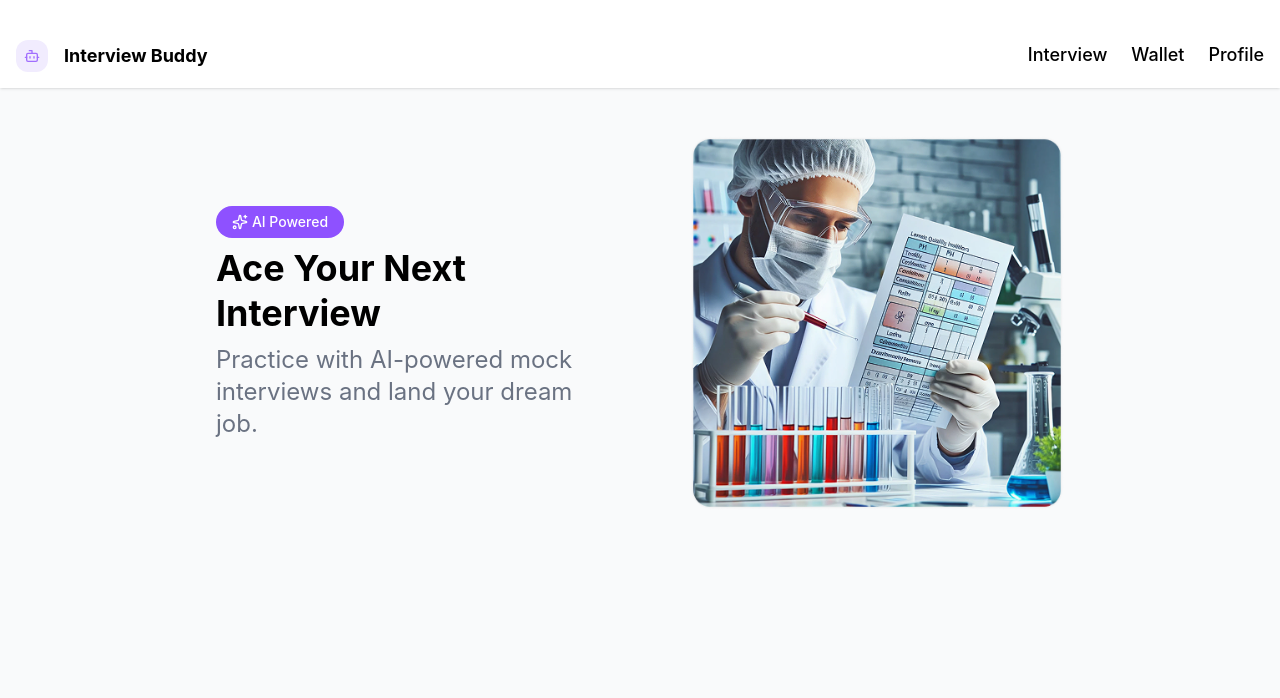
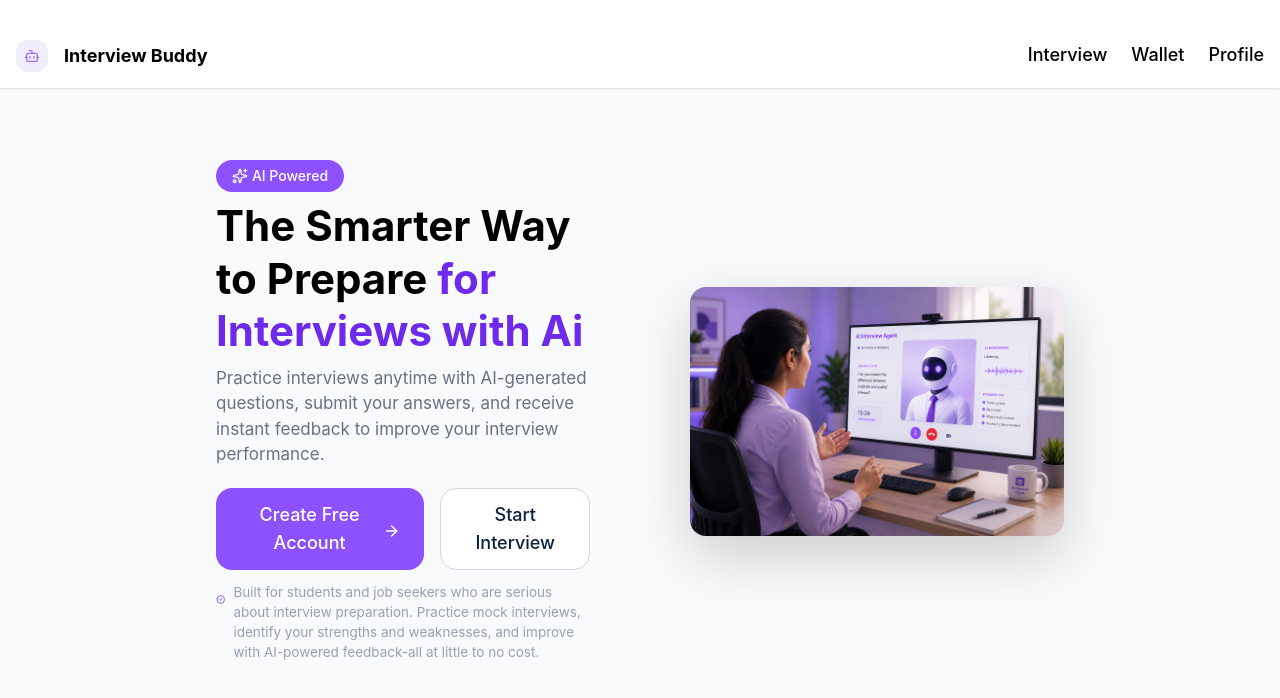
Before and after one commit to mukulv23/Interview-Buddy, a React (Vite) app in the folder Frontend/: page / in a window 1280 px wide. Shown: the top 698 px of the page. Built offline with nearby package versions, Linux system fonts and the light colour scheme; no server answers.

Commit message:
Home page Added

```diff
--- a/Frontend/src/index.css
+++ b/Frontend/src/index.css
@@ -12,3 +12,11 @@
 .auth-btn {
     @apply bg-[#8e51ff] mt-4 w-full max-w-sm text-white p-1.5 rounded-2xl active:bg-[#754bdf] md:hover:bg-[#754bdf] md:transition-colors md:duration-200 cursor-pointer
 }
+
+.hero-btn{
+    @apply bg-[#8e51ff] text-white px-6 py-3 rounded-2xl text-lg font-medium flex items-center justify-center gap-1 hover:bg-[#6e2aeb] cursor-pointer transition-all duration-300
+}
+
+.ptr{
+    @apply cursor-pointer
+}
--- a/Frontend/src/pages/Home.jsx
+++ b/Frontend/src/pages/Home.jsx
@@ -1,35 +1,63 @@
-import React from 'react'
-import { Sparkles, RocketIcon } from 'lucide-react'
+import React, { useEffect } from 'react'
+import { Sparkles, RocketIcon, ArrowRight, Verified } from 'lucide-react'
 import { useNavigate } from 'react-router-dom'
 import { Auth } from '../contexts/AuthContext.jsx'
 
 export const Home = () => {
+    const show = ()=>{
+        alert("Full Project is yet to complete for now you can see ui Only.");
+    }
+    useEffect(()=>{
+        show();
+    },[])
     const navigate = useNavigate();
     // const { user } = Auth();
     return (
-        <section className='px-6 py-12 md:px-54'>
+        <>
+            <section className='px-6 py-18 md:px-54'>
                 <div className='max-w-6xl mx-auto grid grid-cols-1 md:grid-cols-2 gap-10 md:gap-25 items-center'>
                     <div>
                         <div className='flex items-center mb-2 justify-center bg-[#8e51ff] gap-1 rounded-2xl px-2 h-6 w-28 md:h-8 md:w-32'>
                             <Sparkles size={16} className='text-white' />
                             <span className='text-white font-medium text-sm'>AI Powered</span>
                         </div>
-                    <h1 className='text-3xl mb-2 sm:text-4xl font-bold max-w-full md:max-w-125 leading-tight'>Ace Your Next Interview</h1>
-                    <span className='text-gray-500 mb-2 text-sm md:text-2xl'>Practice with AI-powered mock interviews and land your dream job.</span>
+                        <h1 className='text-3xl mb-2 md:text-[42px] font-bold max-w-full md:max-w-125 leading-tight'>The Smarter Way to Prepare {" "}
+                            <span className='text-[#6e2aeb]'>for Interviews with Ai</span>
+                        </h1>
+                        <span className='text-gray-500 mb-2 text-[17px]'>Practice interviews anytime with
+                            AI-generated questions, submit your answers, and receive instant
+                            feedback to improve your interview performance.
+                        </span>
+                        <div className="flex flex-col sm:flex-row gap-4 mt-5 mb-3">
+                            <button
+                                onClick={() => navigate("/register")}
+                                className="hero-btn"
+                            >
+                                Create Free Account
+                                <ArrowRight size={22} className="text-white mt-1" />
+                            </button>
+
+                            <button
+                                onClick={() => navigate("/interviews")}
+                                className="border border-gray-300 ptr bg-white text-[#0b1f3f] px-6 py-3 rounded-2xl text-lg font-medium hover:bg-gray-50 transition-all duration-300"
+                            >
+                                Start Interview
+                            </button>
+                        </div>
+                        <div className='flex gap-2'>
+                            <Verified size={35} className='text-[#6e2aeb]' />
+                            <span className='text-gray-400 text-[13.5px]'>Built for students and job seekers who are serious about
+                                interview preparation. Practice mock interviews,
+                                identify your strengths and weaknesses,
+                                and improve with AI-powered feedback-all at little to no cost.
+                            </span>
+                        </div>
                     </div>
                     <div className='flex flex-col gap-2'>
-                    <img src="hero.png" alt="image" />
-        {/* {user ?
-            <button className='bg-[#8e51ff] rounded-2xl h-12 flex items-center justify-center gap-2 text-white active:bg-[#754bdf]  md:hover:bg-[#754bdf] md:transition-colors md:duration-200 cursor-pointer' onClick={() => navigate('/login')}>
-                <RocketIcon size={16} />
-                <span className='font-bold'>Explore</span>
-            </button> :
-            <button className='bg-[#8e51ff] rounded-2xl h-12 flex items-center justify-center gap-2 text-white active:bg-[#754bdf]  md:hover:bg-[#754bdf] md:transition-colors md:duration-200 cursor-pointer' onClick={() => navigate('/login')}>
-                <RocketIcon size={16} />
-                <span className='font-bold'>Get Started</span>
-            </button>} */}
+                        <img src="hero.png" alt="image" className='rounded-2xl shadow-[0_20px_60px_rgba(0,0,0,0.18)]' />
                     </div>
                 </div>
             </section>
+        </>
     )
 }
```
Also changed, not shown: Frontend/public/hero.png. Lines whose indentation alone changed are shown as unchanged.
